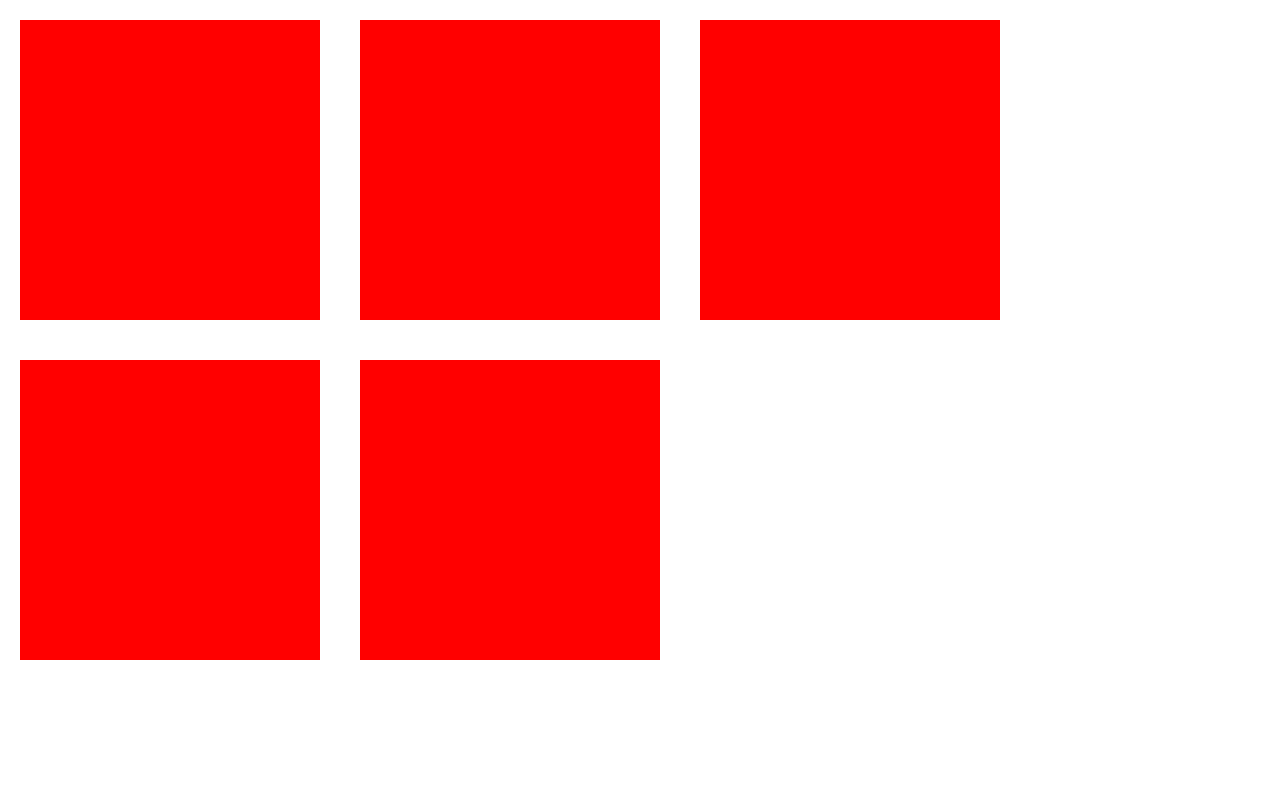
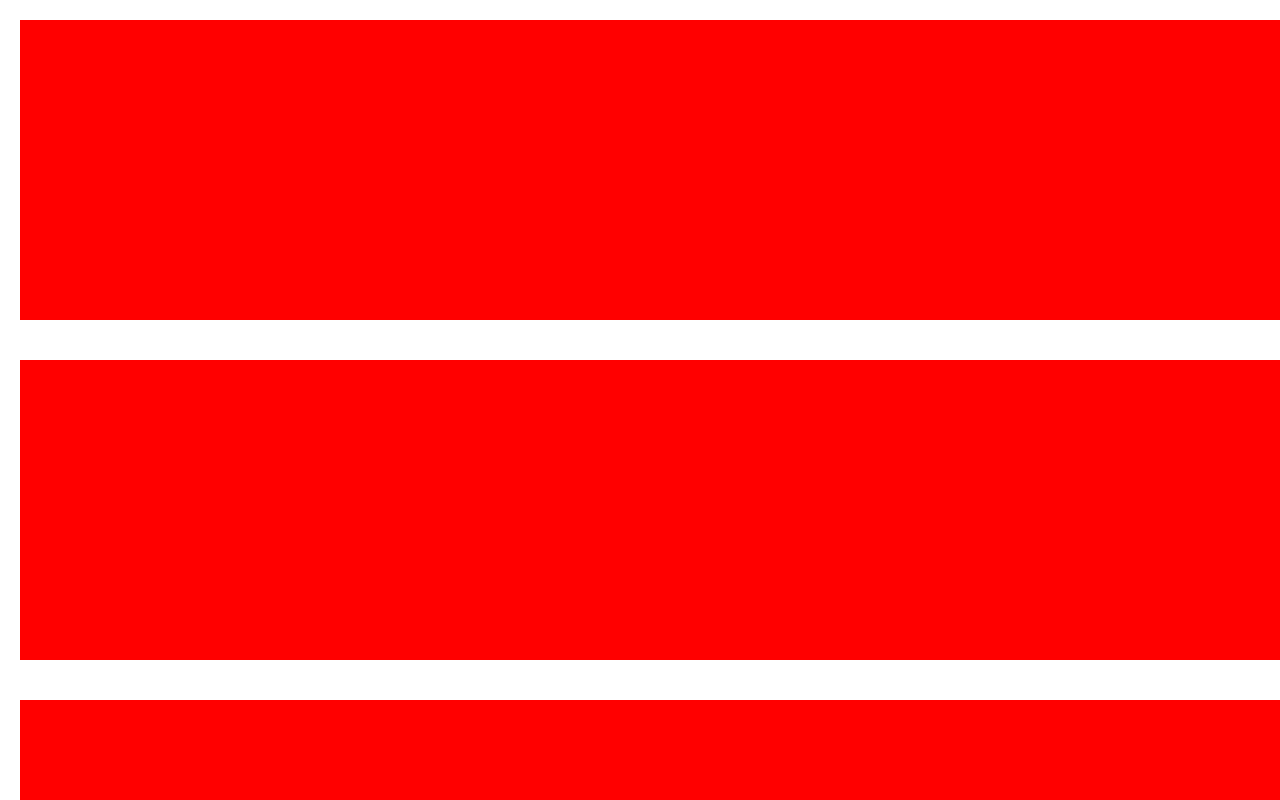
Before and after one commit to Kaua-Vidal/HTML, a plain HTML site: page aula11/index11.html in a window 1280 px wide. Shown: the top 800 px of the page. Drawn offline with Linux system fonts and the light colour scheme.

Commit message:
Media Queries

```diff
--- a/aula11/assets/css/styles.css
+++ b/aula11/assets/css/styles.css
@@ -12,7 +12,7 @@
 
 .grid .col {
     background: red;
-    width: 300px;
+    width: 100%;
     height: 300px;
     margin: 20px;
     float: left;
--- /dev/null
+++ b/aula12/assets/css/styles.css
@@ -0,0 +1,51 @@
+* {
+    margin: 0;
+    padding: 0;
+
+}
+
+.grid::after {
+    content: '';
+    display: block;
+    clear: both;
+}
+
+.grid .col {
+    box-sizing: border-box;
+    background: red;
+    width: 300px;
+    height: 300px;
+    margin: 20px;
+    float: left;
+}
+
+.grid .col-content {
+
+    width: 100%;
+    height: 100%;
+    background: red;
+}
+
+@media all and (max-width: 320px){
+    .grid .col {
+        width: 100%;
+    }
+}
+
+@media  (min-width: 321px) and (max-width: 768px) {
+    .grid .col {
+        width: 50%;
+    }
+}
+
+@media all and (min-width: 769px) and (max-width: 1200px) {
+    .grid .col {
+        width: 33.33%;
+    }
+}
+
+@media all and (min-width: 1200px) {
+    .grid .col {
+        width: 25%;
+    }
+}
```
Also changed, not shown: aula12/index12.html (added, +31 -0 lines).
